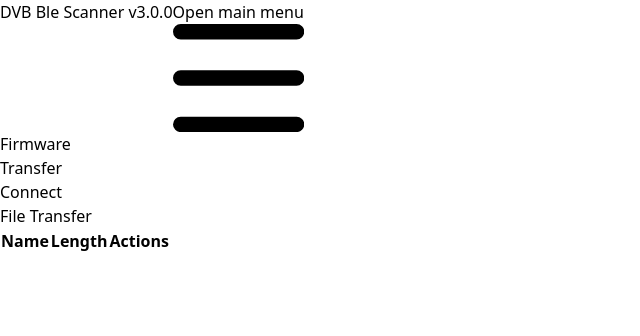
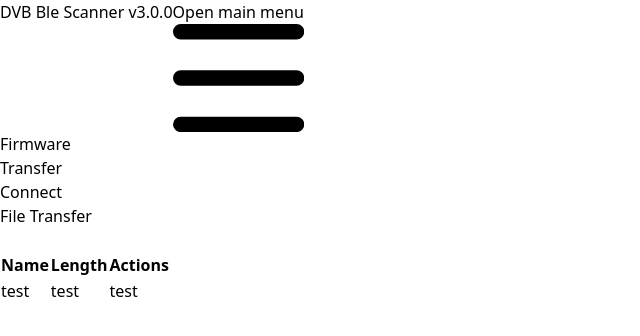
Before and after one commit to CarlosFSousa/dvb-ble, a Next.js app: page /firmware in a window 1280 px wide. Shown: the top 336 px of the page, without its empty margins (0-640 px from the left). Built offline with nearby package versions, Linux system fonts and the light colour scheme.

Commit message:
Added table state to firmware page

```diff
--- a/src/app/firmware/page.tsx
+++ b/src/app/firmware/page.tsx
@@ -1,11 +1,14 @@
 "use client"
 
-import {useEffect, useState} from "react";
+import { useEffect, useState } from "react";
 import DVBDeviceBLE from "@/lib/DVBble";
 
 
 export default function Firmware() {
-    const [shortname,setShortname] = useState("");
+  const [shortname, setShortname] = useState("");
+  const [tableRows, setTableRows] = useState([
+    { name: "test", length: "test", actions: "test" }
+  ]);
 
   useEffect(() => {
     const dvb = new DVBDeviceBLE();
@@ -17,11 +20,19 @@ export default function Firmware() {
     await dvb.connect();
   }
 
+  const clearTable = () => {
+    setTableRows([]);
+  };
+
   return <div>
     <button onClick={connectDevice} className="border-4 border-black p-2 rounded-md bg-slate-800 text-white m-2">
       Connect
     </button>
     <h1>File Transfer</h1>
+    <button
+        onClick={clearTable}
+        className="border-4 border-red-500 p-2 rounded-md bg-red-600 text-white m-2"
+      ></button>
     <table className="table-auto w-full border-collapse border border-gray-500">
       <thead className="bg-gray-100">
         <tr>
@@ -31,6 +42,21 @@ export default function Firmware() {
         </tr>
       </thead>
       <tbody>
+      {tableRows.length === 0 ? (
+            <tr>
+              <td colSpan={3} className="text-center py-4 text-gray-500">
+                No data available
+              </td>
+            </tr>
+          ) : (
+            tableRows.map((row, index) => (
+              <tr key={index}>
+                <td className="px-4 py-2 border-b border-gray-300 border-r">{row.name}</td>
+                <td className="px-4 py-2 border-b border-gray-300 border-r">{row.length}</td>
+                <td className="px-4 py-2 border-b border-gray-300">{row.actions}</td>
+              </tr>
+            ))
+          )}
       </tbody>
     </table>
   </div>
```
Lines whose indentation alone changed are shown as unchanged.
